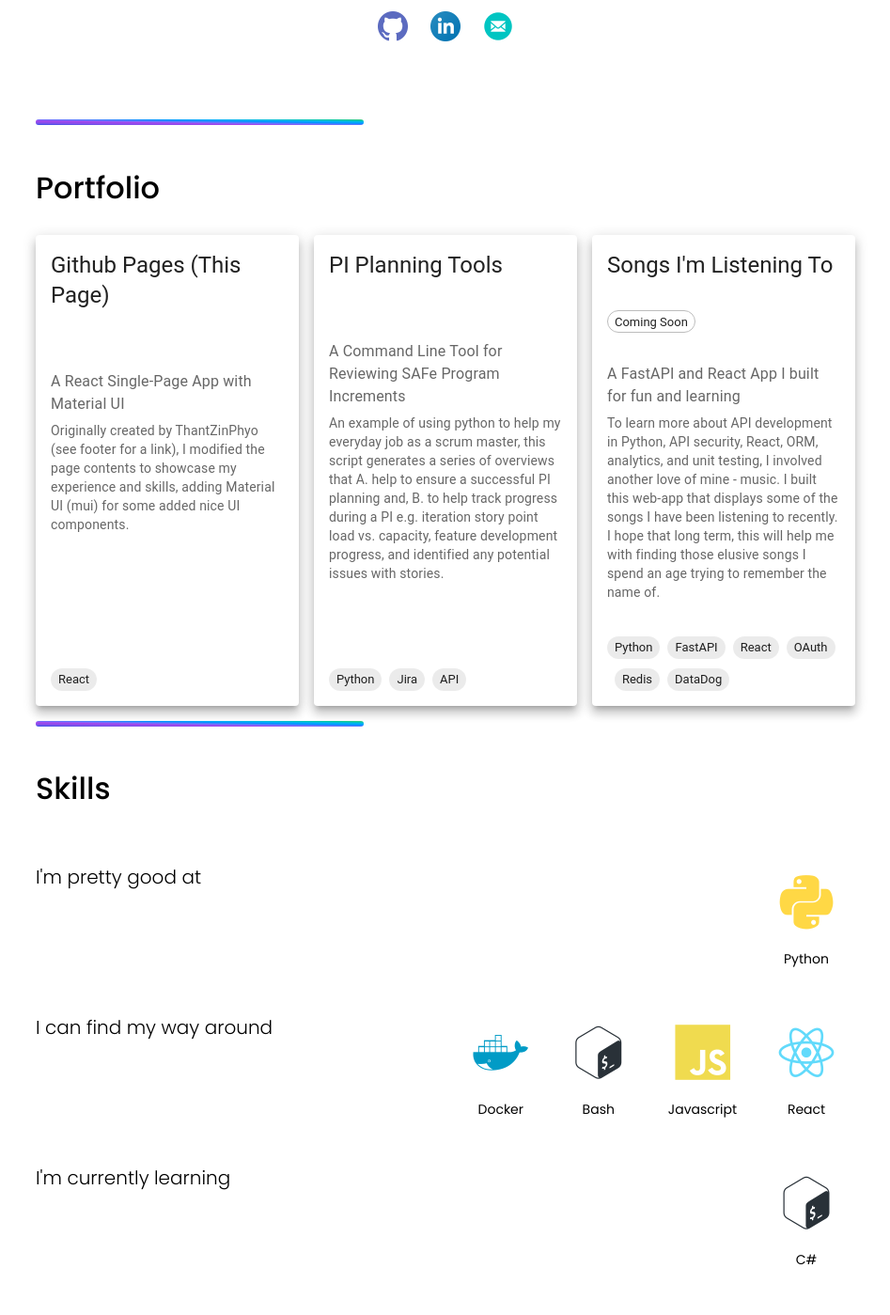
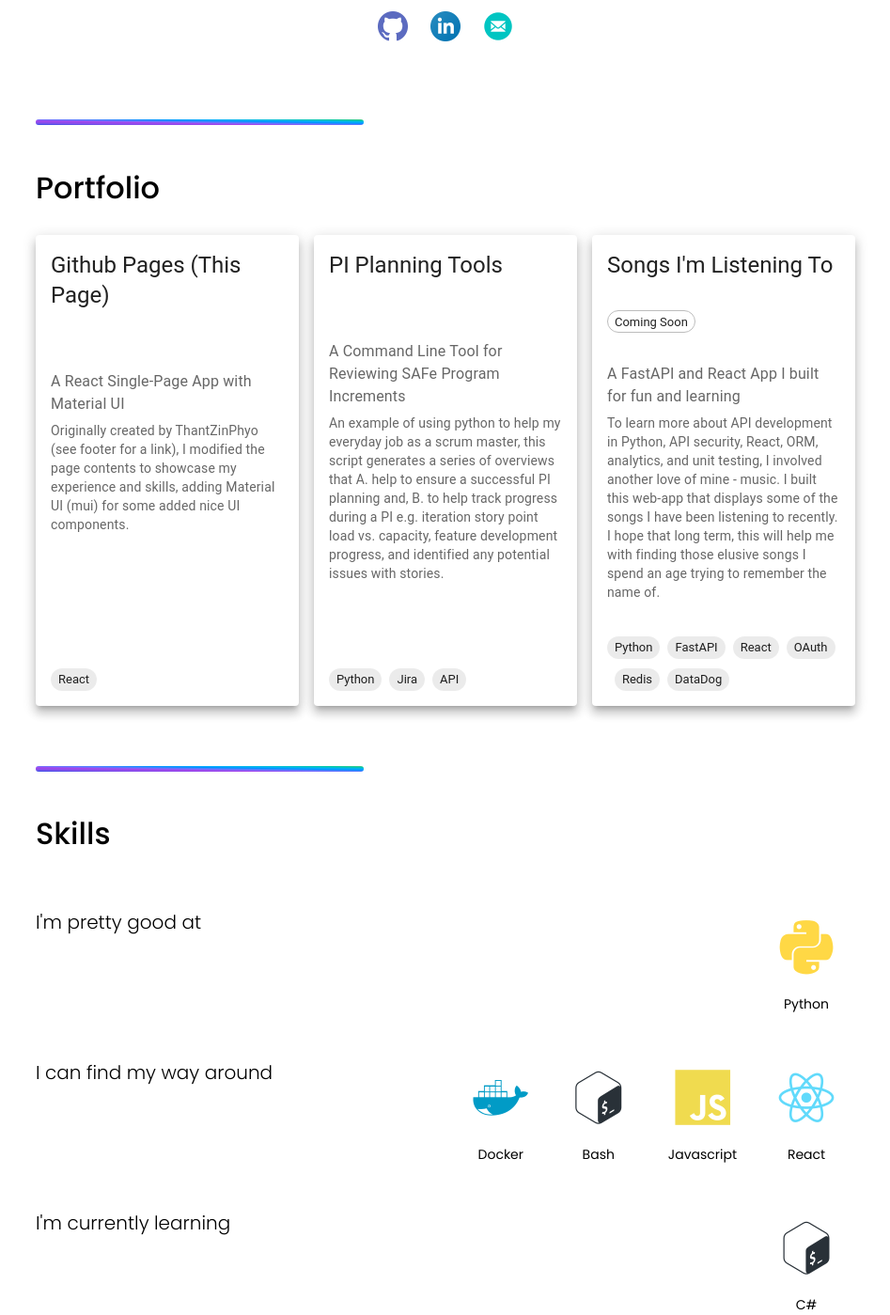
Before and after one commit to davebyrne222/davebyrne222.github.io, a React (Create React App) app: page / in a window 1280 px wide. Shown: the part 530-1929 px from the top of the page at 94% size, without its empty margins (166-1113 px from the left). Built offline with nearby package versions, Linux system fonts and the light colour scheme; some icons are missing.

Commit message:
harmonzied section padding and added seperator to footer

```diff
--- a/src/components/body/about/index.js
+++ b/src/components/body/about/index.js
@@ -4,7 +4,7 @@ import { AboutData } from "../../data/about";
 import "./about.css";
 function About() {
   return (
-    <div className="about">
+    <div className="section about">
       <Separator />
       <h1 className="section-title">About</h1>
       <p>
--- a/src/components/body/body.css
+++ b/src/components/body/body.css
@@ -1,6 +1,9 @@
 .body {
   padding: 12px;
-  padding-bottom: 36px;
+}
+
+.section {
+  padding-bottom: 48px;
 }
 
 .section-title {
--- a/src/components/body/contact/index.js
+++ b/src/components/body/contact/index.js
@@ -4,7 +4,7 @@ import Separator from "../../common/separator";
 import SocialContact from "../../common/social-contact";
 function Contact() {
   return (
-    <div className="contact">
+    <div className="section contact">
       <Separator />
       <h1 className="section-title">Contact</h1>
       <div className="contact-container">
--- a/src/components/body/hero/index.js
+++ b/src/components/body/hero/index.js
@@ -3,7 +3,7 @@ import "./hero.css";
 import SocialContact from "../../common/social-contact/index";
 function Hero() {
   return (
-    <div className="hero">
+    <div className="section hero">
       <div className="hero-top">
         <div className="hero-info">
           Hi, I&#39;m <span className="info-name">Dave</span>
--- a/src/components/body/projects/index.js
+++ b/src/components/body/projects/index.js
@@ -12,7 +12,7 @@ import { styled } from "@mui/material/styles";
 function Projects() {
   const data = ProjectData;
   return (
-    <div className="projects">
+    <div className="section projects">
       <Separator />
       <h1 className="section-title">Portfolio</h1>
       <Grid container spacing={2} alignItems={"stretch"}>
--- a/src/components/body/skills/index.js
+++ b/src/components/body/skills/index.js
@@ -6,7 +6,7 @@ import SkillCard from "./skill-card";
 function Skills() {
   const data = SkillsData;
   return (
-    <div className="skills">
+    <div className="section skills">
       <Separator />
       <h1 className="section-title">Skills</h1>
       <div className="skills-container">
--- a/src/components/footer/footer.css
+++ b/src/components/footer/footer.css
@@ -1,7 +1,7 @@
 .footer {
-    padding: 12px;
-    display: flex;
-    justify-content: center;
-    align-items: center;
-    margin-top: 24px;
+  padding: 12px;
+  display: flex;
+  flex-direction: column;
+  justify-content: center;
+  align-items: center;
 }
--- a/src/components/footer/index.js
+++ b/src/components/footer/index.js
@@ -1,8 +1,11 @@
 import React from "react";
+import Separator from "../common/separator";
 import "./footer.css";
 function Footer() {
   return (
     <div className="footer">
+      <Separator sx={{ height: "100%" }} />
+      <>
         <p>
           Originally made by
           <a
@@ -19,6 +22,7 @@ function Footer() {
             DaveByrne222
           </a>
         </p>
+      </>
     </div>
   );
 }
```
Also changed, not shown: 7 other files (tests, documents, lock files or other folders). Lines whose indentation alone changed are shown as unchanged.
